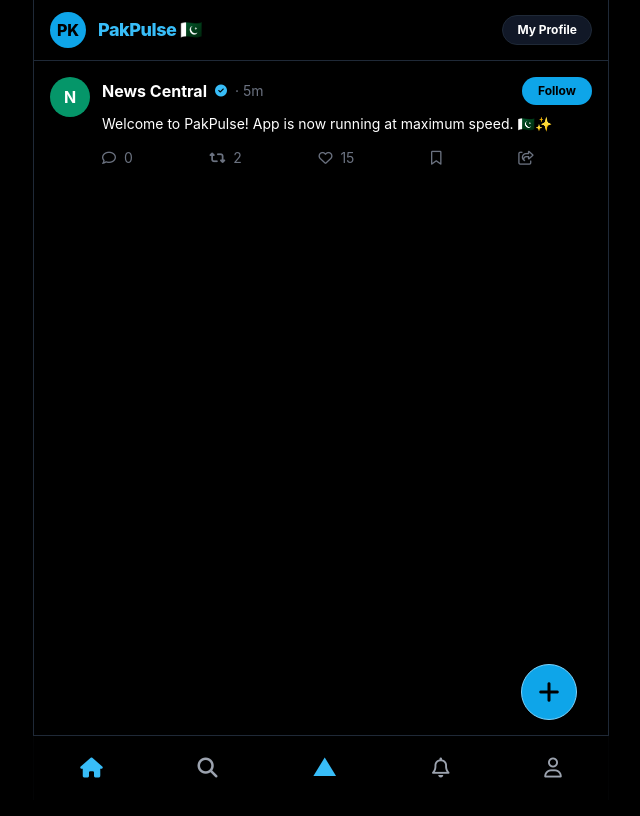
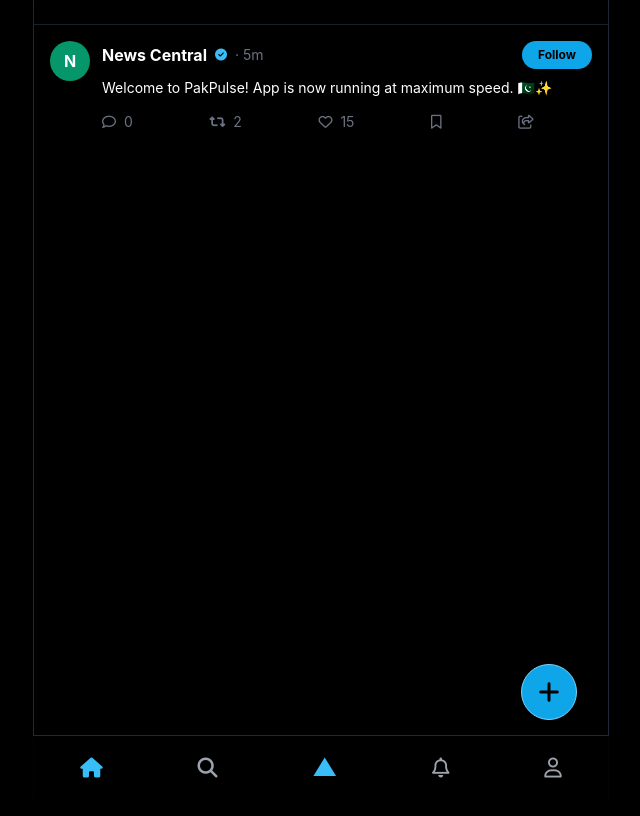
Before and after one commit to makkighouri8-sketch/Makki_pk_twitter, a plain HTML site: page index.html in a window 1280 px wide. Shown: the whole page, without its empty margins (319-959 px from the left). Drawn offline with nearby package versions, Linux system fonts and the light colour scheme.

Commit message:
Update header and script version in index.html

```diff
--- a/index.html
+++ b/index.html
@@ -13,12 +13,8 @@
   <div class="w-full max-w-xl border-x border-gray-800 min-h-screen flex flex-col relative bg-black">
 
     <!-- Top Bar -->
-    <header class="sticky top-0 bg-black/90 backdrop-blur-md border-b border-gray-800 px-4 py-3 flex justify-between items-center z-30">
-      <div class="flex items-center gap-3 cursor-pointer" onclick="switchPage('feed')">
-        <div class="w-9 h-9 rounded-full bg-sky-500 flex items-center justify-center font-extrabold text-black shadow-lg">PK</div>
-        <h1 class="text-lg font-extrabold tracking-tight text-sky-400">PakPulse 🇵🇰</h1>
-      </div>
-      <button onclick="switchPage('profile')" class="text-xs bg-gray-900 border border-gray-800 hover:bg-gray-800 px-3.5 py-1.5 rounded-full font-bold transition">My Profile</button>
+    <header id="navbarHeader" class="sticky top-0 bg-black border-b border-gray-800/80 px-4 py-3 flex justify-between items-center z-30 shadow-md">
+      <!-- Dynamic Google Auth & Profile Header generated via app.js -->
     </header>
 
     <!-- Content Sections -->
@@ -200,6 +196,6 @@
 
   </div>
 
-  <script src="app.js?v=5.0"></script>
+  <script src="app.js?v=6.0"></script>
 </body>
-</html>
+  </html>
```
